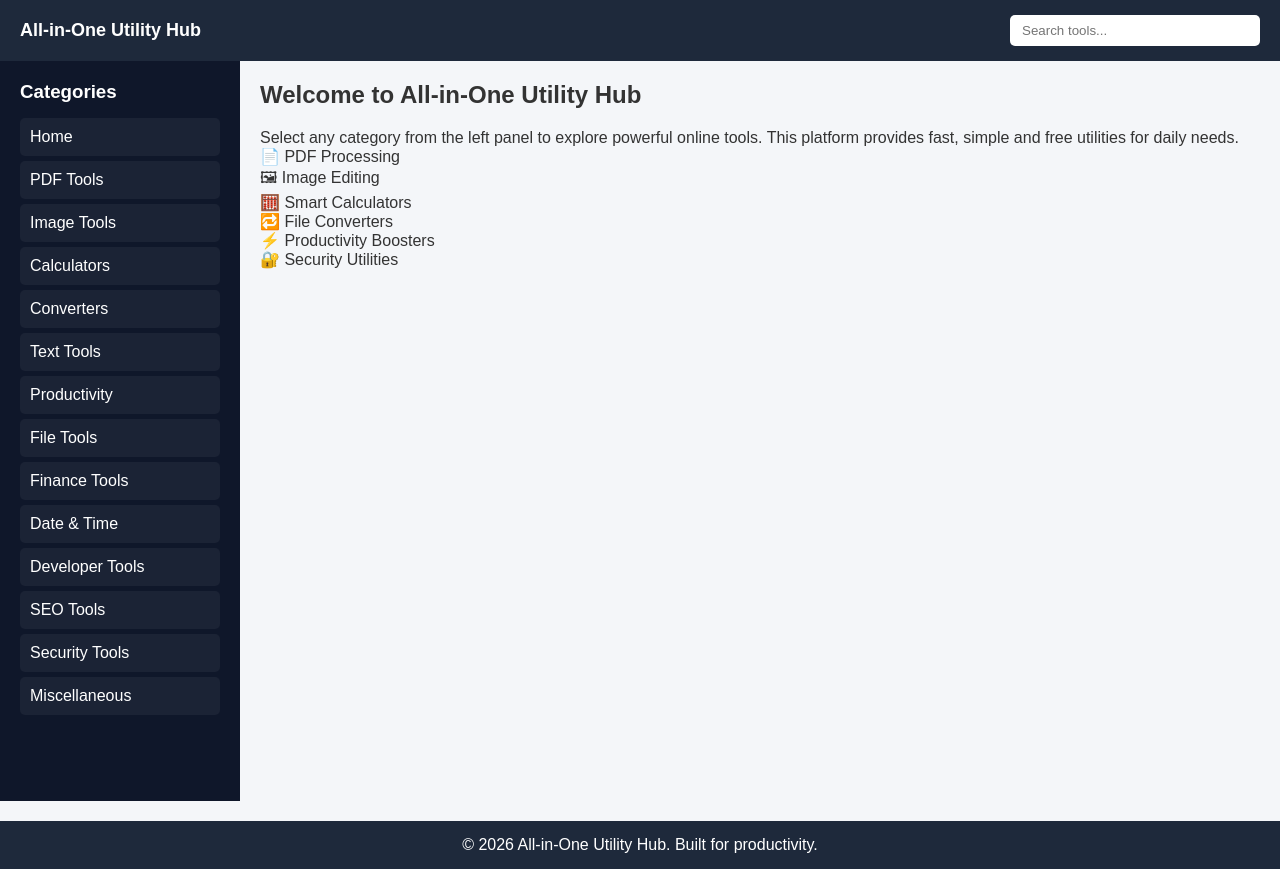
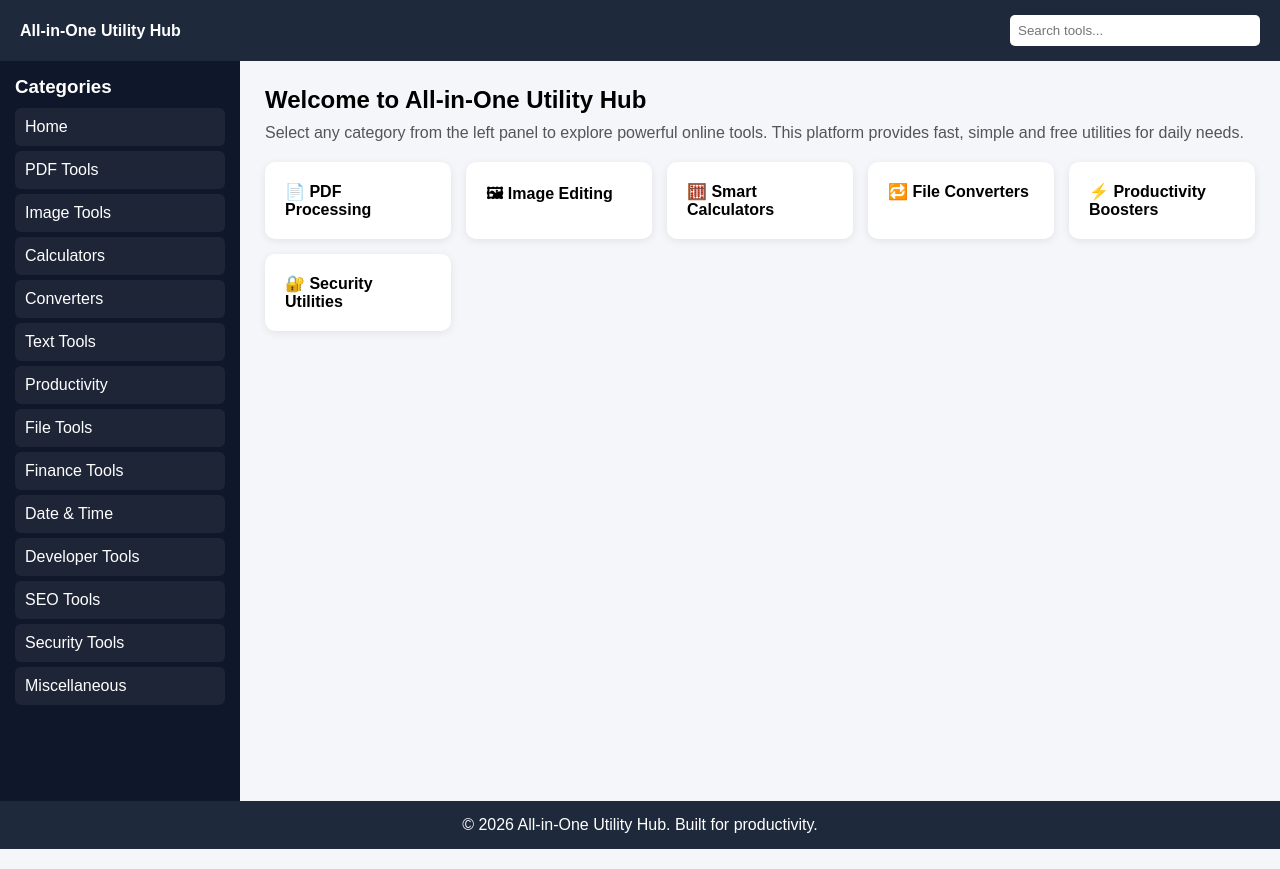
Before and after one commit to utilmint/utility, a plain HTML site: page index.html in a window 1280 px wide. Drawn offline with Linux system fonts and the light colour scheme.

Commit message:
Update style.css

```diff
--- a/style.css
+++ b/style.css
@@ -7,10 +7,9 @@
 
 body {
   background: #f4f6f9;
-  color: #333;
 }
 
-/* Header */
+/* HEADER */
 .header {
   display: flex;
   justify-content: space-between;
@@ -20,16 +19,14 @@ body {
   padding: 15px 20px;
   position: sticky;
   top: 0;
-  z-index: 1000;
 }
 
 .logo {
-  font-size: 18px;
   font-weight: bold;
 }
 
 .search-box input {
-  padding: 8px 12px;
+  padding: 8px;
   border-radius: 5px;
   border: none;
   width: 250px;
@@ -37,30 +34,28 @@ body {
 
 .menu-toggle {
   display: none;
-  font-size: 22px;
   background: none;
   color: white;
+  font-size: 22px;
   border: none;
-  cursor: pointer;
 }
 
-/* Layout */
+/* LAYOUT */
 .container {
   display: flex;
 }
 
-/* Sidebar */
+/* SIDEBAR */
 .sidebar {
   width: 240px;
   background: #0f172a;
   color: white;
   min-height: calc(100vh - 60px);
-  padding: 20px;
-  transition: 0.3s;
+  padding: 15px;
 }
 
 .sidebar h3 {
-  margin-bottom: 15px;
+  margin-bottom: 10px;
 }
 
 .sidebar ul {
@@ -69,61 +64,75 @@ body {
 
 .sidebar ul li {
   padding: 10px;
-  margin-bottom: 5px;
-  background: rgba(255,255,255,0.05);
-  border-radius: 5px;
+  margin: 5px 0;
+  background: rgba(255,255,255,0.06);
+  border-radius: 6px;
   cursor: pointer;
 }
 
 .sidebar ul li:hover {
-  background: rgba(255,255,255,0.15);
+  background: rgba(255,255,255,0.2);
 }
 
-/* Main */
+/* RIGHT MAIN CONTENT */
 .main {
   flex: 1;
-  padding: 20px;
+  padding: 25px;
 }
 
-.main h2 {
-  margin-bottom: 20px;
+.desc {
+  margin: 10px 0 20px;
+  color: #555;
 }
 
-/* Grid */
-.grid {
+/* INFO GRID (HOME VIEW) */
+.info-grid {
   display: grid;
   grid-template-columns: repeat(auto-fit, minmax(180px, 1fr));
   gap: 15px;
 }
 
-.card {
+.info-card {
   background: white;
   padding: 20px;
+  border-radius: 10px;
+  box-shadow: 0 2px 8px rgba(0,0,0,0.08);
+  font-weight: bold;
+}
+
+/* TOOL GRID (DYNAMIC) */
+.tool-grid {
+  display: grid;
+  grid-template-columns: repeat(auto-fit, minmax(180px, 1fr));
+  gap: 15px;
+  margin-top: 15px;
+}
+
+.tool-card {
+  background: white;
+  padding: 18px;
+  border-radius: 10px;
   text-align: center;
-  border-radius: 10px;
-  text-decoration: none;
-  color: #1e293b;
-  font-weight: bold;
   box-shadow: 0 2px 8px rgba(0,0,0,0.08);
+  cursor: pointer;
   transition: 0.3s;
 }
 
-.card:hover {
-  transform: translateY(-5px);
+.tool-card:hover {
   background: #1e293b;
   color: white;
+  transform: translateY(-5px);
 }
 
-/* Footer */
+/* FOOTER */
 .footer {
   text-align: center;
   padding: 15px;
   background: #1e293b;
   color: white;
-  margin-top: 20px;
 }
 
-/* Responsive */
+/* RESPONSIVE */
 @media (max-width: 768px) {
   .container {
     flex-direction: column;
@@ -133,8 +142,7 @@ body {
     position: absolute;
     left: -260px;
     top: 60px;
-    height: 100%;
-    z-index: 999;
+    transition: 0.3s;
   }
 
   .sidebar.active {
```
